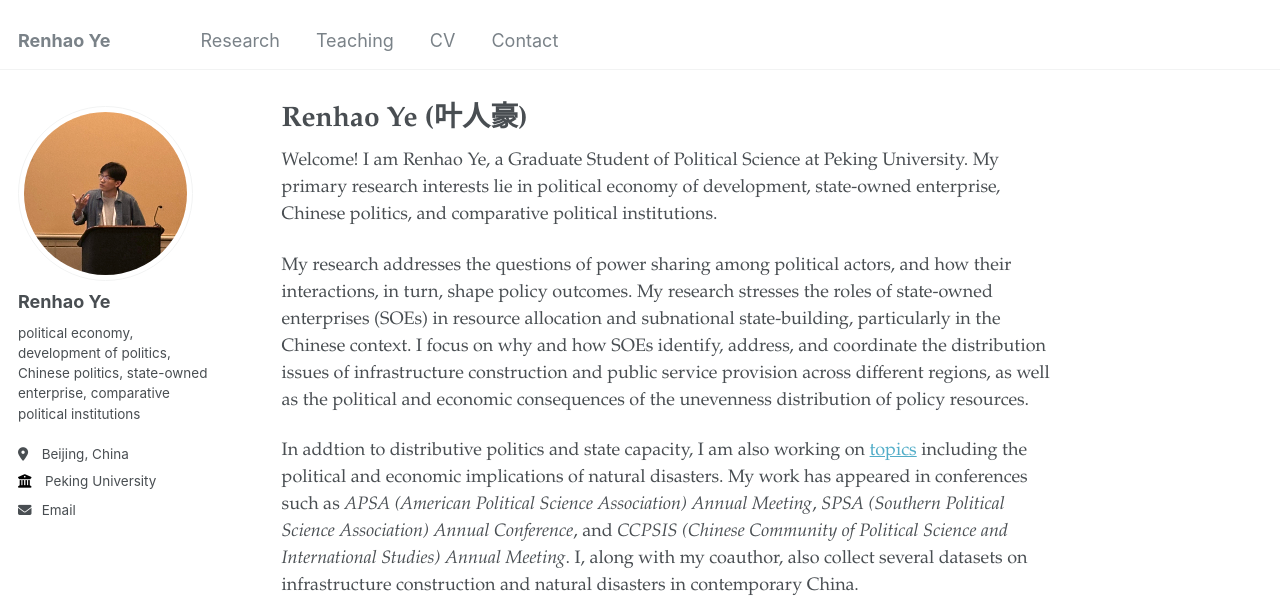
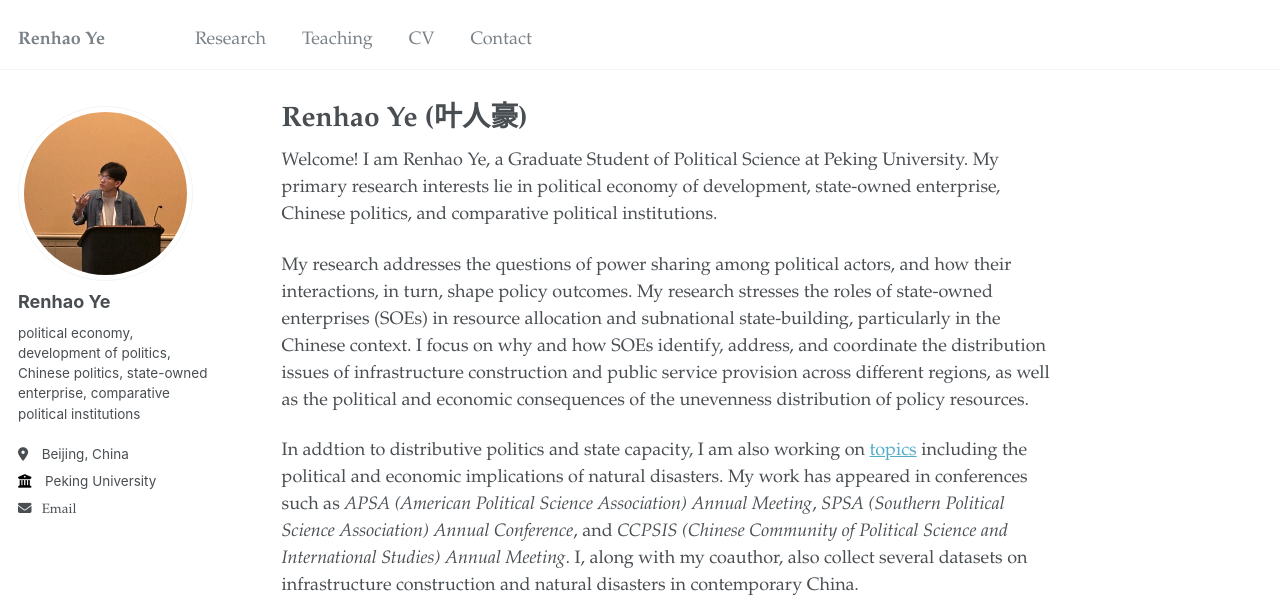
Before and after one commit to thenhow-ye/thenhow-ye.github.io, a Jekyll site: the page built from _pages/about.md, in a window 1280 px wide. Shown: the top 604 px of the page. Built offline with Jekyll 4.4.1, drawn with Linux system fonts in a browser that asks for light colours.

Commit message:
Update _base.scss

```diff
--- a/_sass/_base.scss
+++ b/_sass/_base.scss
@@ -112,6 +112,8 @@ blockquote {
 /* links */
 
 a {
+  font-family: 'Palatino', 'Palatino Linotype', 'Book Antiqua', serif;
+
   &:focus {
     @extend %tab-focus;
   }
```
